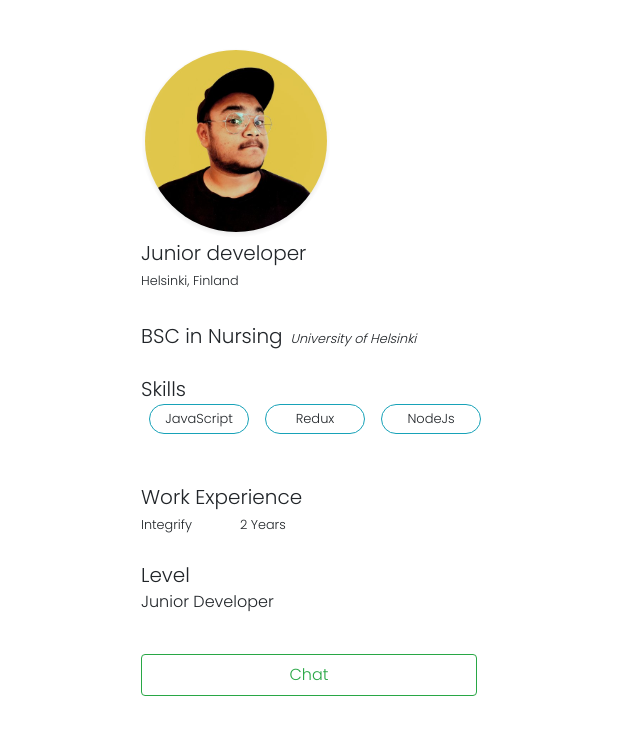
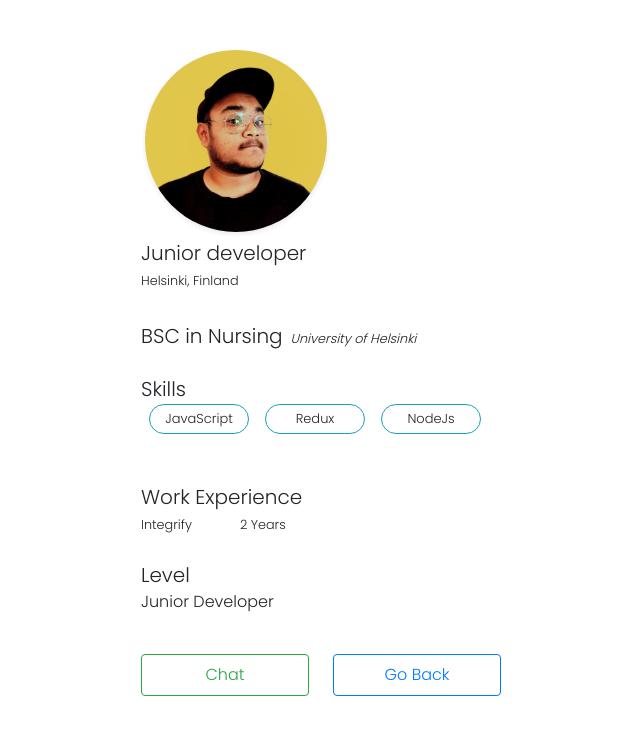
Before and after one commit to khumair/Tindev-Frontend, a React (Create React App) app: page /match/view/applicant/1 in a window 1280 px wide. Shown: the top 734 px of the page, without its empty margins (163-803 px from the left). Built offline with nearby package versions, Linux system fonts and the light colour scheme.

Commit message:
naviagation implemented with back button

```diff
--- a/src/pages/ViewJobseeker/index.tsx
+++ b/src/pages/ViewJobseeker/index.tsx
@@ -1,10 +1,11 @@
 import React from 'react'
 import Image from 'react-bootstrap/Image'
-
+import { useHistory } from 'react-router-dom'
 import CustomSkill from '../../components/CustomSkill'
 import profileImg from '../../media/profile-img.svg'
 
 const Profile = () => {
+  const history = useHistory()
   return (
     <div className="profile-page page p-5">
       <Image src={profileImg} roundedCircle />
@@ -41,8 +42,14 @@ const Profile = () => {
       <span className="lead">Level</span>
       <p>Junior Developer</p>
       <br />
-      <button className="btn btn-outline-success  mr-4 w-50 py-2 p-0">
+      <button className="btn btn-outline-success  mr-4 w-25 py-2 p-0">
         Chat
+      </button>
+      <button
+        className="btn btn-outline-primary  mr-4 w-25 py-2 p-0"
+        onClick={() => history.push('/user/profile')}
+      >
+        Go Back
       </button>
     </div>
   )
```
